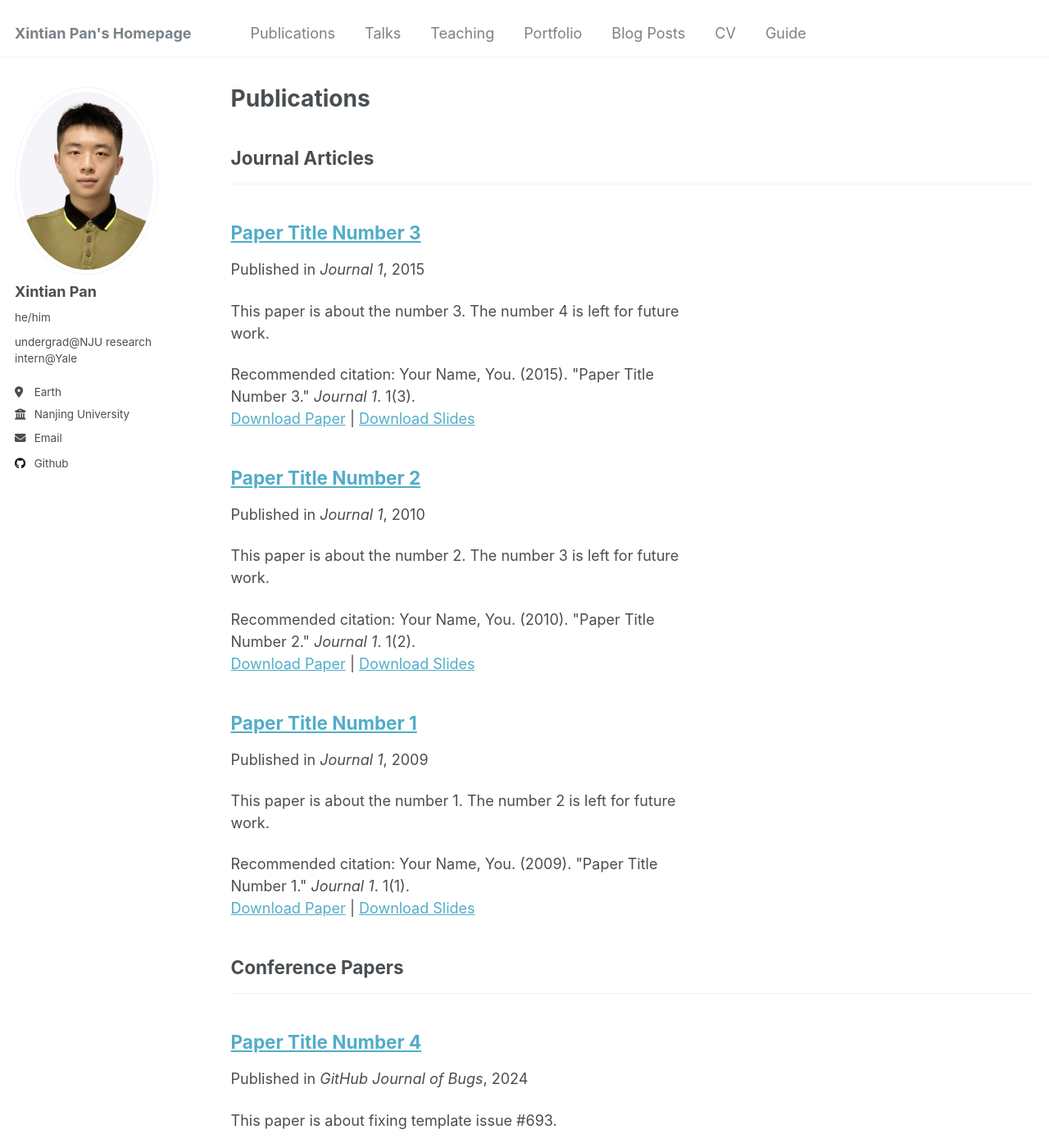
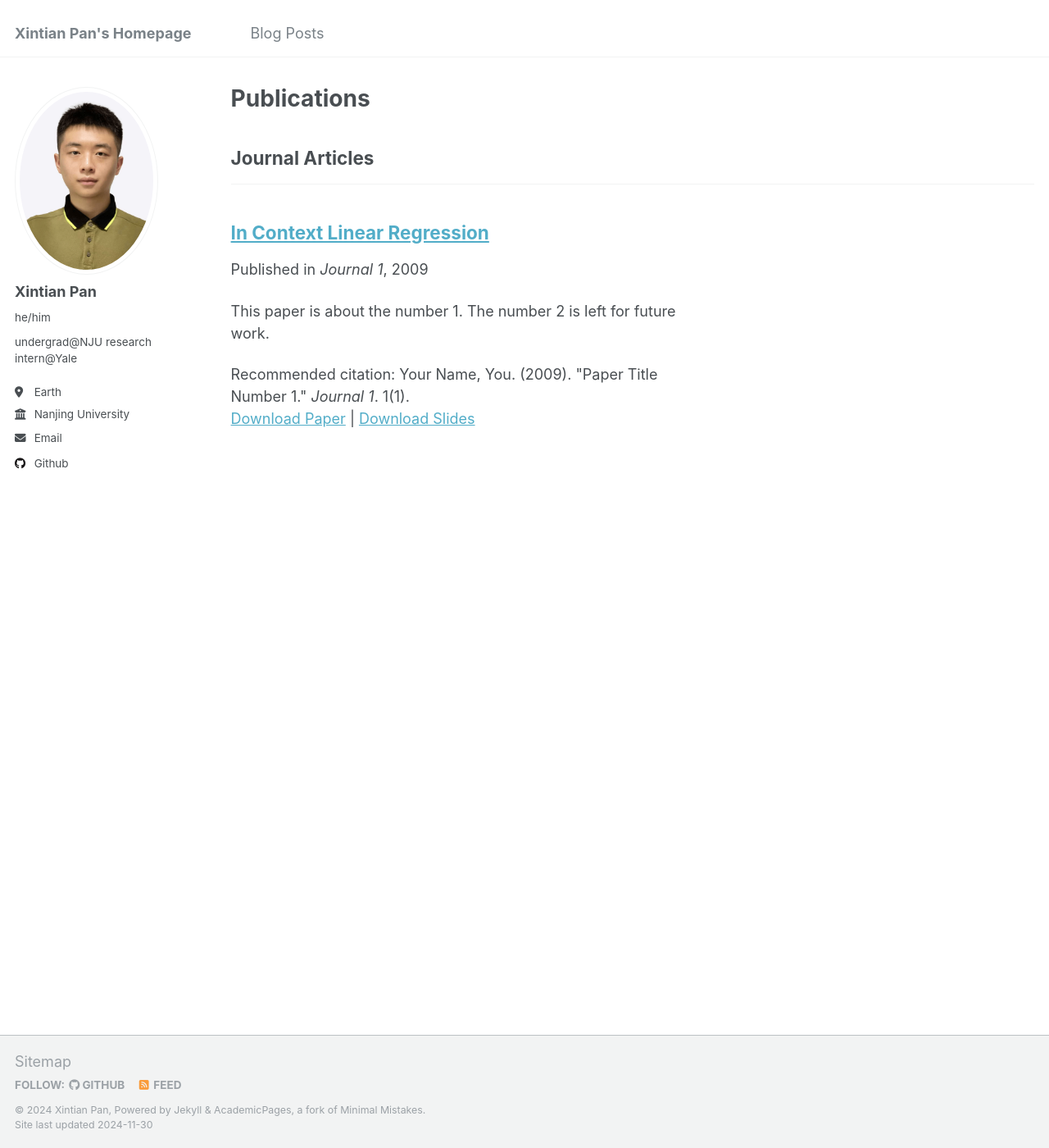
Before and after one commit to XintianPan/XintianPan.github.io, a Jekyll site: the page built from _pages/publications.html, in a window 1280 px wide and 1400 px high. Shown: the whole window at 82% size. Built offline with Jekyll 4.4.1, drawn with Linux system fonts in a browser that asks for light colours; some of the changed text lies outside the part shown.

Commit message:
remove current useless pages

```diff
--- a/_publications/2009-10-01-paper-title-number-1.md
+++ /dev/null
@@ -1,14 +0,0 @@
----
-title: "Paper Title Number 1"
-collection: publications
-category: manuscripts
-permalink: /publication/2009-10-01-paper-title-number-1
-excerpt: 'This paper is about the number 1. The number 2 is left for future work.'
-date: 2009-10-01
-venue: 'Journal 1'
-slidesurl: 'http://academicpages.github.io/files/slides1.pdf'
-paperurl: 'http://academicpages.github.io/files/paper1.pdf'
-citation: 'Your Name, You. (2009). &quot;Paper Title Number 1.&quot; <i>Journal 1</i>. 1(1).'
----
-
-The contents above will be part of a list of publications, if the user clicks the link for the publication than the contents of section will be rendered as a full page, allowing you to provide more information about the paper for the reader. When publications are displayed as a single page, the contents of the above "citation" field will automatically be included below this section in a smaller font.
--- a/_publications/2015-10-01-paper-title-number-3.md
+++ /dev/null
@@ -1,14 +0,0 @@
----
-title: "Paper Title Number 3"
-collection: publications
-category: manuscripts
-permalink: /publication/2015-10-01-paper-title-number-3
-excerpt: 'This paper is about the number 3. The number 4 is left for future work.'
-date: 2015-10-01
-venue: 'Journal 1'
-slidesurl: 'http://academicpages.github.io/files/slides3.pdf'
-paperurl: 'http://academicpages.github.io/files/paper3.pdf'
-citation: 'Your Name, You. (2015). &quot;Paper Title Number 3.&quot; <i>Journal 1</i>. 1(3).'
----
-
-The contents above will be part of a list of publications, if the user clicks the link for the publication than the contents of section will be rendered as a full page, allowing you to provide more information about the paper for the reader. When publications are displayed as a single page, the contents of the above "citation" field will automatically be included below this section in a smaller font.
--- a/_publications/2024-02-17-paper-title-number-4.md
+++ /dev/null
@@ -1,13 +0,0 @@
----
-title: "Paper Title Number 4"
-collection: publications
-category: conferences
-permalink: /publication/2024-02-17-paper-title-number-4
-excerpt: 'This paper is about fixing template issue #693.'
-date: 2024-02-17
-venue: 'GitHub Journal of Bugs'
-paperurl: 'http://academicpages.github.io/files/paper3.pdf'
-citation: 'Your Name, You. (2024). &quot;Paper Title Number 3.&quot; <i>GitHub Journal of Bugs</i>. 1(3).'
----
-
-The contents above will be part of a list of publications, if the user clicks the link for the publication than the contents of section will be rendered as a full page, allowing you to provide more information about the paper for the reader. When publications are displayed as a single page, the contents of the above "citation" field will automatically be included below this section in a smaller font.
--- a/_publications/2010-10-01-paper-title-number-2.md
+++ b/_publications/2024-11-30-paper-title-number-1.md
@@ -1,14 +1,14 @@
 ---
-title: "Paper Title Number 2"
-collection: publications
+title: "In Context Linear Regression"
+collection: Ongoing Research Demo
 category: manuscripts
-permalink: /publication/2010-10-01-paper-title-number-2
-excerpt: 'This paper is about the number 2. The number 3 is left for future work.'
-date: 2010-10-01
+permalink: /publication/2009-10-01-paper-title-number-1
+excerpt: 'This paper is about the number 1. The number 2 is left for future work.'
+date: 2009-10-01
 venue: 'Journal 1'
-slidesurl: 'http://academicpages.github.io/files/slides2.pdf'
-paperurl: 'http://academicpages.github.io/files/paper2.pdf'
-citation: 'Your Name, You. (2010). &quot;Paper Title Number 2.&quot; <i>Journal 1</i>. 1(2).'
+slidesurl: 'http://academicpages.github.io/files/slides1.pdf'
+paperurl: 'http://academicpages.github.io/files/paper1.pdf'
+citation: 'Your Name, You. (2009). &quot;Paper Title Number 1.&quot; <i>Journal 1</i>. 1(1).'
 ---
 
 The contents above will be part of a list of publications, if the user clicks the link for the publication than the contents of section will be rendered as a full page, allowing you to provide more information about the paper for the reader. When publications are displayed as a single page, the contents of the above "citation" field will automatically be included below this section in a smaller font.
```
Also changed, not shown: _data/navigation.yml (+12 -12 lines).
